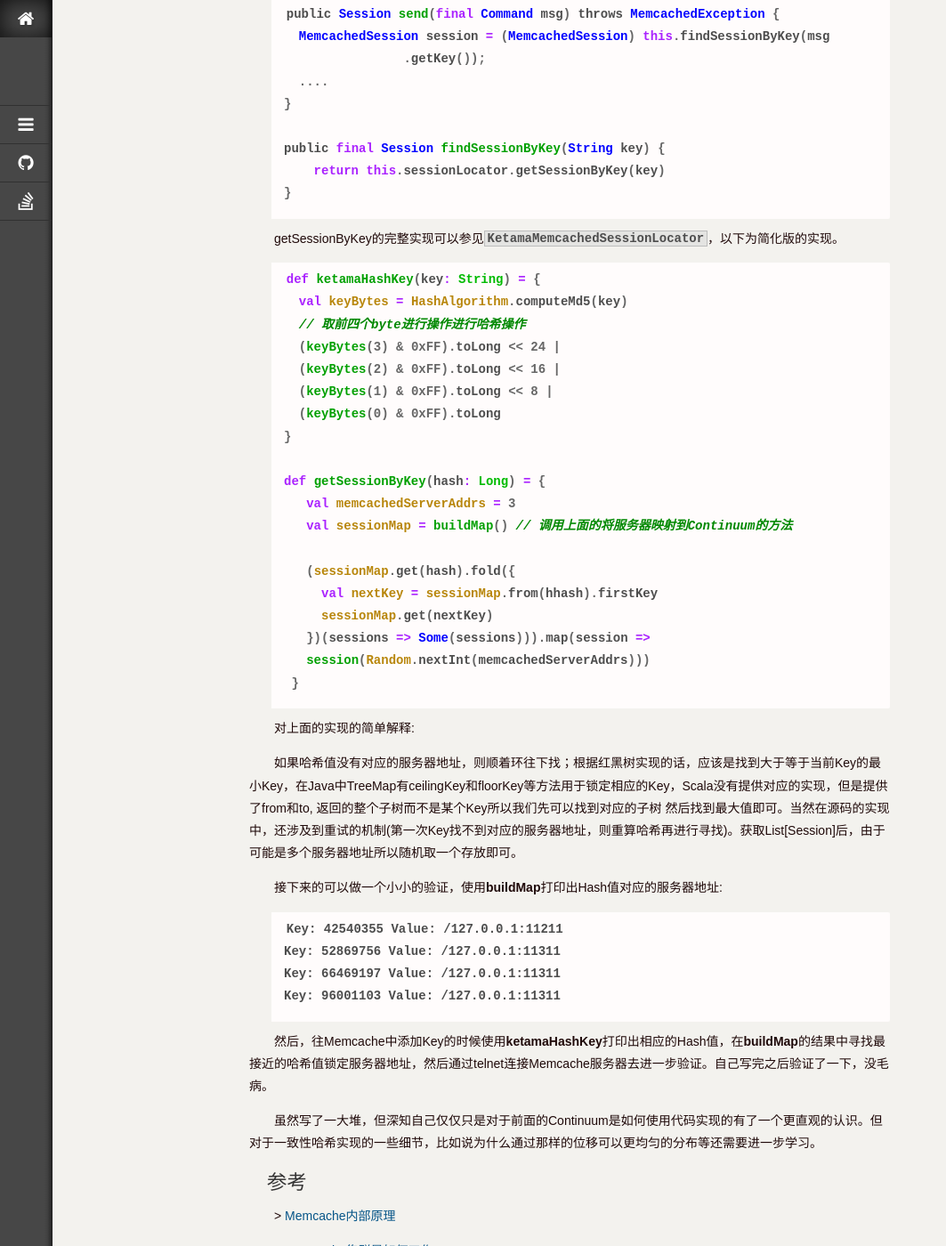
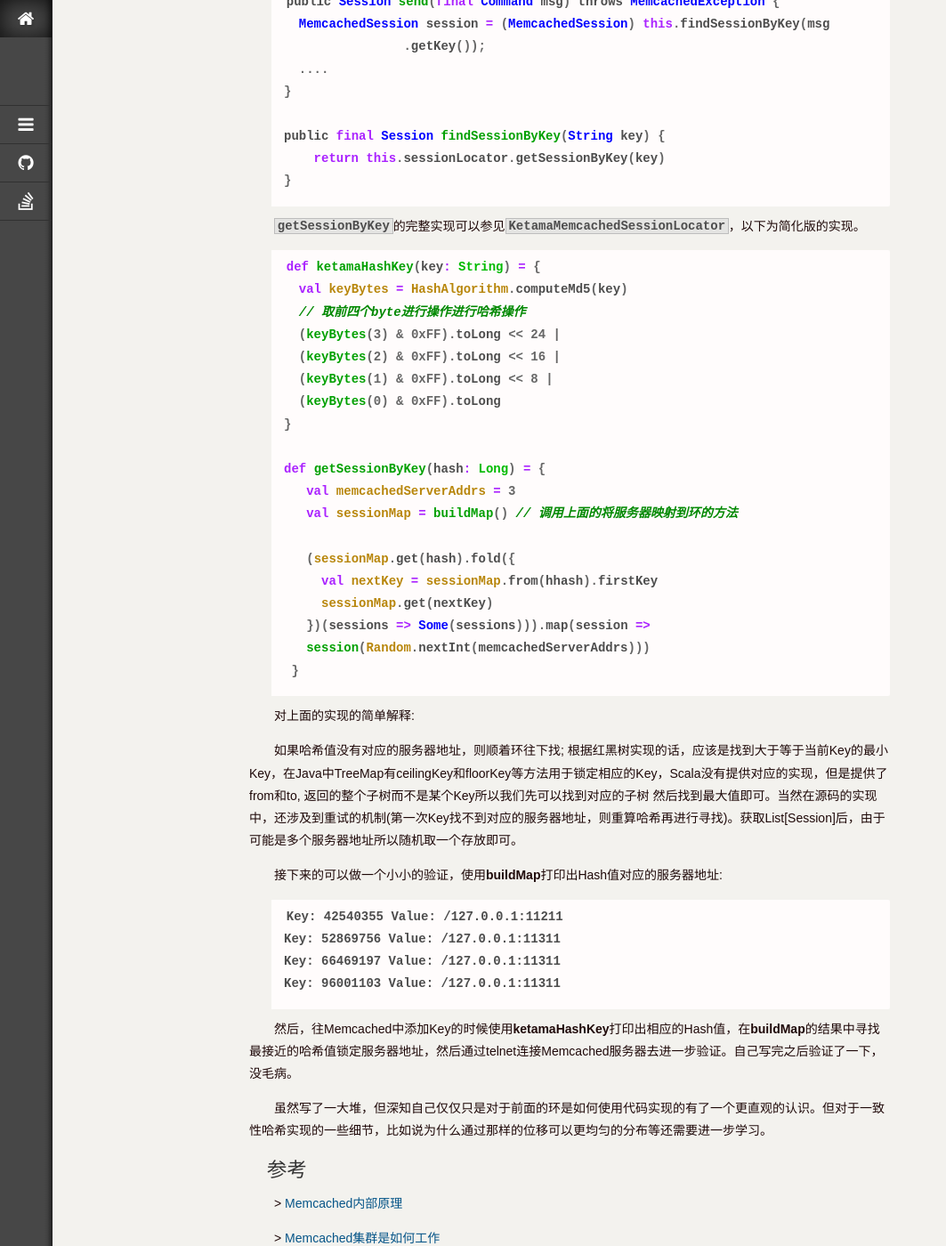
Before and after one commit to jacoffee/jacoffee.github.io, a Jekyll site: the page built from _posts/2016-03-27-cache-memcached-consitent-hash.md, in a window 1280 px wide and 1400 px high, scrolled down 3470 px. Shown: the whole window at 89% size, without its empty margins (0-1063 px from the left). Built offline with Jekyll 4.4.1, drawn with Linux system fonts in a browser that asks for light colours; nearby versions of some CDN libraries; library files that are not in the unit come from our copies; Markdown is read by kramdown in place of the engine named in the settings; comment, search, counter and statistics services are not loaded; some of the changed text lies outside the part shown.

Commit message:
fix name

````diff
--- a/_posts/2016-03-27-cache-memcache-consitent-hash.md
+++ b/_posts/2016-03-27-cache-memcached-consitent-hash.md
@@ -2,20 +2,19 @@
 layout: post
 category: cache
 date: 2016-03-27 15:29:03 UTC
-title: 基于Xmemcache的一致性哈希研究
-tags: [一致性哈希，取余，Memcache集群，客户端分布式，Xmemcached]
-permalink: /cache/memcache/cluster/
-key: 5308562e914c171fbd76970d1dbe71db
-description: "本文研究了Memcache集群相关的问题"
-keywords: [一致性哈希，取余，Memcache集群，"客户端分布式"，Xmemcached]
+title: 基于Xmemcached的一致性哈希研究
+tags: [一致性哈希，取余，Memcached集群，客户端分布式，Xmemcached]
+permalink: /cache/memcached/cluster/
+key: 1860a2e9b224a425d0e4e5c2d234d534
+description: "本文研究了Memcached一致性哈希的问题"
+keywords: [一致性哈希，取余，Memcached集群，客户端分布式，Xmemcached]
 ---
 
 
-谈起Memcache中的一致性哈希，首先要明确的一点是Memcache集群与一般的服务器端集群还不太一样，最显著的一点就是Memcache的各台服务器之间并没有通讯机制，也就是如果一台服务器挂了，其它的服务根本就不知道(关于Memcached如何防止单点故障会在另一篇文章中提到)。
+谈起Memcached中的一致性哈希，首先要明确的一点是Memcached集群与一般的服务器端集群还不太一样，最显著的一点就是Memcached的各台服务器之间并没有通讯机制，也就是如果一台服务器挂了，其它的服务根本就不知道。
+Memcached实际上没有集群的概念，它的分布式主要是靠客户端实现的，客户端决定采用什么算法将键均匀的分布到服务器上并且在服务器增加或减小的时候重算哈希(Rehash)。这里借助Memcached的Java客户端[Xmemcached](https://code.google.com/p/xmemcached/wiki/User_Guide)来介绍两种实现。
 
-Memcache实际上没有集群的概念，它的分布式主要是靠客户端实现的，客户端决定采用什么算法将Key如何均匀的分布到服务器上并且在服务器增加或减小的时候重算哈希(Rehash)。这里借助Memcache的Java客户端[Xmemcached](https://code.google.com/p/xmemcached/wiki/User_Guide)来介绍两种实现。
-
-**(1) Xmemcache对于连接的抽象**
+<b class="highlight">(1) Xmemcache对于连接的抽象</b>
 
 ```scala
 val addrs = List("127.0.0.1:11211", "127.0.0.1:11311")
@@ -30,7 +29,7 @@
 val client = builder.build
 ```
 
-上面的代码构建了一个Memcache客户端，由于Xmemcached将每一次服务器连接抽象成了Session，所以命令行里会输出如下的语句:
+上面的代码构建了一个Memcached客户端，由于Xmemcached将每一次服务器连接抽象成了Session，所以命令行里会输出如下的语句:
 
 ```bash
 ...
@@ -40,10 +39,11 @@
 
 ```
 
-当我们构建客户端的时候传入了多个服务器端地址，那么在存储的时候就会涉及到选址的问题。**```net.rubyeye.xmemcached.MemcachedSessionLocator```**的多个子类提供了这一问题的解决方案，包括一致性哈希。默认情况下使用的是**```net.rubyeye.xmemcached.impl.ArrayMemcachedSessionLocator ```**。以下分别对默认和一致性哈希的情况进行解析，代码是基于Scala的简化版。
+当我们构建客户端的时候传入了多个服务器端地址，那么在存储的时候就会涉及到选址的问题。**`net.rubyeye.xmemcached.MemcachedSessionLocator`**的多个子类提供了这一问题的解决方案，包括一致性哈希。默认情况下使用的是**`net.rubyeye.xmemcached.impl.ArrayMemcachedSessionLocator`**。
+以下分别对默认和一致性哈希的情况进行解析(代码是基于Scala的简化版)。
 
 
-**(2) 哈希取余 -- ArrayMemcachedSessionLocator**
+<b class="highlight">(2) 哈希取余 -- ArrayMemcachedSessionLocator</b>
 
 ```scala
 // 确定Hash策略
@@ -56,7 +56,7 @@
   // 客户端连接之后会生成List[List[Session]] ，这里简化为List[List[String]]
   // scala> new InetSocketAddress("127.0.0.1", 11211)
   // res7: java.net.InetSocketAddress = /127.0.0.1:11211
-  // Memcache是基于TCP连接的，内部会构造InetSocketAddress
+  // Memcached是基于TCP连接的，内部会构造InetSocketAddress
   val sessions: List[List[String]] = List(List("/127.0.0.1:11211"), List("/127.0.0.1:11311"))
 
   val start = getHash(key, sessions.size)
@@ -82,7 +82,7 @@
 </p>
 
 
-**(3) [一致性哈希](https://www.quora.com/What-is-the-best-way-to-add-remove-a-new-server-in-memcached-without-restarting-it-to-avoid-rehashing-Is-it-possible) -- KetamaMemcachedSessionLocator**
+<b class="highlight">(3) [一致性哈希](https://www.quora.com/What-is-the-best-way-to-add-remove-a-new-server-in-memcached-without-restarting-it-to-avoid-rehashing-Is-it-possible) -- KetamaMemcachedSessionLocator</b>
 
 简单来说就是有一个环（英文中叫Continuum），环上的每一点对应<b style="color:red">(0 ~ (2 ^ 32))</b>之间的一个整数(如下简略图所示)，通过某种哈希算法将服务器地址与环上的整数相对应，一个服务器大概对应100 ~ 200个整数(magic number)。将要存储的Key也以某种方式进行哈希，放到环上相应的位置。如果没有找到对应的点，则按照顺时针方向往前，碰到的第一个点对应的服务器就是该Key被存储的服务器(当然还涉及到一些哈希冲突什么的)。
 
@@ -97,18 +97,19 @@
 ```
 </p>
 
-前面我们提到了SessionLocator，它的子类**```net.rubyeye.xmemcached.impl.KetamaMemcachedSessionLocator```**就是用来实现将Server节点地址映射到Continuum上的。以下是简化版代码，具体实现可参考源码。
+前面我们提到了`SessionLocator`，它的子类**`net.rubyeye.xmemcached.impl.KetamaMemcachedSessionLocator`**就是用来实现将Server节点地址映射到环上的。以下是简化版代码，具体实现可参考源码。
 
 
 ```scala
 import java.security.MessageDigest
 
 def buildMap = {
+  // 基于红黑树的实现
   var sessionMap = TreeMap[Long, List[String]]()
 
   val memcachedServerAddrs = List("/127.0.0.1:11211", "/127.0.0.1:11311")
 
-  // Xmemcached默认映射的是160个点
+  // Xmemcached每个Server默认映射的是160个点
   memcachedServerAddrs.foreach { sockStr =>
 
     (0 until 40).foreach { num =>
@@ -141,7 +142,7 @@
 
 节点散列的关键就在于计算K的那一行，但比较尴尬的是由于水平有限，目前还不了解为什么结合布尔操作和位移操作会更均匀的分布。
 
-当Server节点分布在前面提到的Continuum上之后，接下来需要做的就是按照开始提到的将Key映射到相应的节点上。关于这个过程的具体实现在**```net.rubyeye.xmemcached.impl.MemcachedConnector```**中，因为最终客户端会向Memcache服务器端发送各种请求，在Xmemcached中被封装成了Command。
+当Server节点分布在环上之后，接下来需要做的就是按照开始提到的将键映射到相应的节点上。关于这个过程的具体实现在**`net.rubyeye.xmemcached.impl.MemcachedConnector`**中，因为最终客户端会向Memcached服务器端发送各种请求，在Xmemcached中被封装成了**Command**。
 
 
 ```scala
@@ -156,7 +157,7 @@
 }
 ```
 
-getSessionByKey的完整实现可以参见**```KetamaMemcachedSessionLocator```**，以下为简化版的实现。
+`getSessionByKey`的完整实现可以参见**```KetamaMemcachedSessionLocator```**，以下为简化版的实现。
 
 
 ```scala
@@ -171,7 +172,7 @@
 
 def getSessionByKey(hash: Long) = {
    val memcachedServerAddrs = 3
-   val sessionMap = buildMap() // 调用上面的将服务器映射到Continuum的方法
+   val sessionMap = buildMap() // 调用上面的将服务器映射到环的方法
 
    (sessionMap.get(hash).fold({
      val nextKey = sessionMap.from(hhash).firstKey
@@ -183,10 +184,9 @@
 
 对上面的实现的简单解释:
 
-如果哈希值没有对应的服务器地址，则顺着环往下找；根据红黑树实现的话，应该是找到大于等于当前Key的最小Key，在Java中TreeMap有ceilingKey和floorKey等方法用于锁定相应的Key，Scala没有提供对应的实现，但是提供了from和to, 返回的整个子树而不是某个Key所以我们先可以找到对应的子树 然后找到最大值即可。当然在源码的实现中，还涉及到重试的机制(第一次Key找不到对应的服务器地址，则重算哈希再进行寻找)。获取List[Session]后，由于可能是多个服务器地址所以随机取一个存放即可。
+如果哈希值没有对应的服务器地址，则顺着环往下找; 根据红黑树实现的话，应该是找到大于等于当前Key的最小Key，在Java中TreeMap有ceilingKey和floorKey等方法用于锁定相应的Key，Scala没有提供对应的实现，但是提供了from和to, 返回的整个子树而不是某个Key所以我们先可以找到对应的子树 然后找到最大值即可。当然在源码的实现中，还涉及到重试的机制(第一次Key找不到对应的服务器地址，则重算哈希再进行寻找)。获取List[Session]后，由于可能是多个服务器地址所以随机取一个存放即可。
 
 接下来的可以做一个小小的验证，使用**buildMap**打印出Hash值对应的服务器地址:
-
 
 ```bash
 Key: 42540355 Value: /127.0.0.1:11211
@@ -195,15 +195,15 @@
 Key: 96001103 Value: /127.0.0.1:11311
 ```
 
-然后，往Memcache中添加Key的时候使用**ketamaHashKey**打印出相应的Hash值，在**buildMap**的结果中寻找最接近的哈希值锁定服务器地址，然后通过telnet连接Memcache服务器去进一步验证。自己写完之后验证了一下，没毛病。
+然后，往Memcached中添加Key的时候使用**ketamaHashKey**打印出相应的Hash值，在**buildMap**的结果中寻找最接近的哈希值锁定服务器地址，然后通过telnet连接Memcached服务器去进一步验证。自己写完之后验证了一下，没毛病。
 
-虽然写了一大堆，但深知自己仅仅只是对于前面的Continuum是如何使用代码实现的有了一个更直观的认识。但对于一致性哈希实现的一些细节，比如说为什么通过那样的位移可以更均匀的分布等还需要进一步学习。
+虽然写了一大堆，但深知自己仅仅只是对于前面的环是如何使用代码实现的有了一个更直观的认识。但对于一致性哈希实现的一些细节，比如说为什么通过那样的位移可以更均匀的分布等还需要进一步学习。
 
 
 ##参考
 
-\> [Memcache内部原理](https://www.adayinthelifeof.nl/2011/02/06/memcache-internals/)
+\> [Memcached内部原理](https://www.adayinthelifeof.nl/2011/02/06/memcache-internals/)
 
-\> [Memcache集群是如何工作](https://www.quora.com/How-does-a-Memcache-cluster-work)
+\> [Memcached集群是如何工作](https://www.quora.com/How-does-a-Memcache-cluster-work)
 
 \> [克他命一致性哈希算法解释](http://www.last.fm/user/RJ/journal/2007/04/10/rz_libketama_-_a_consistent_hashing_algo_for_memcache_clients)
````
